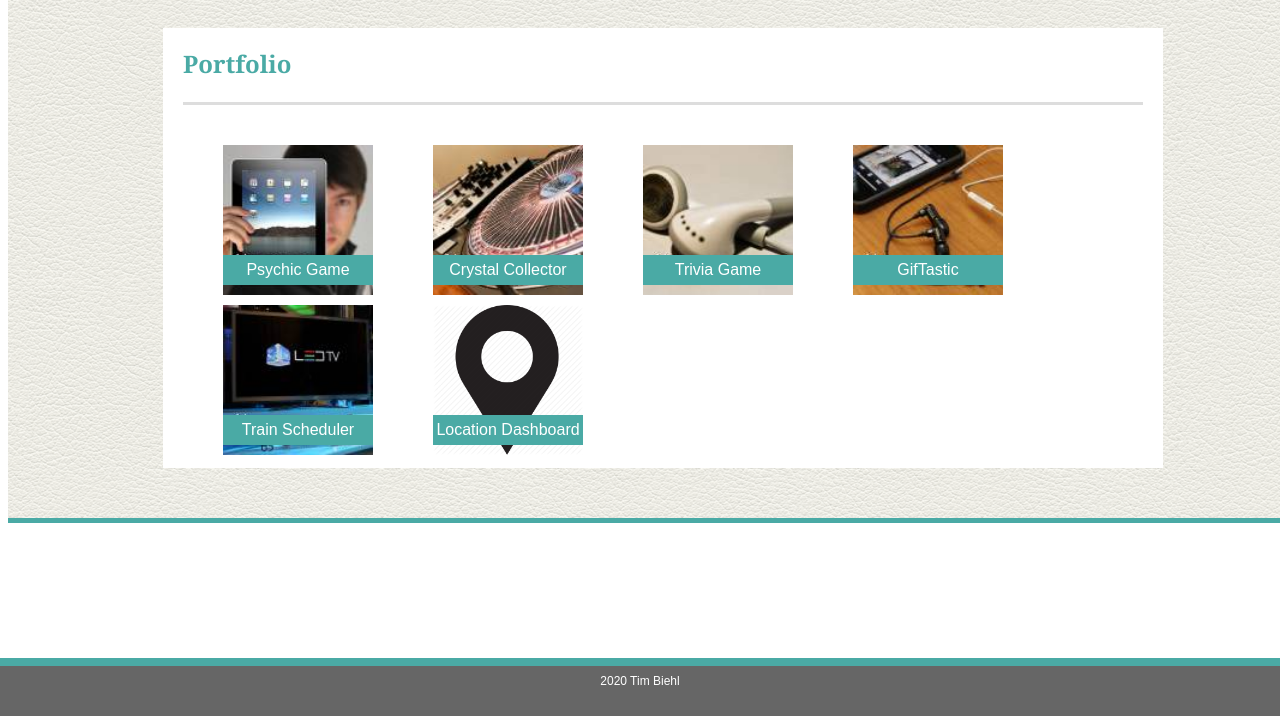
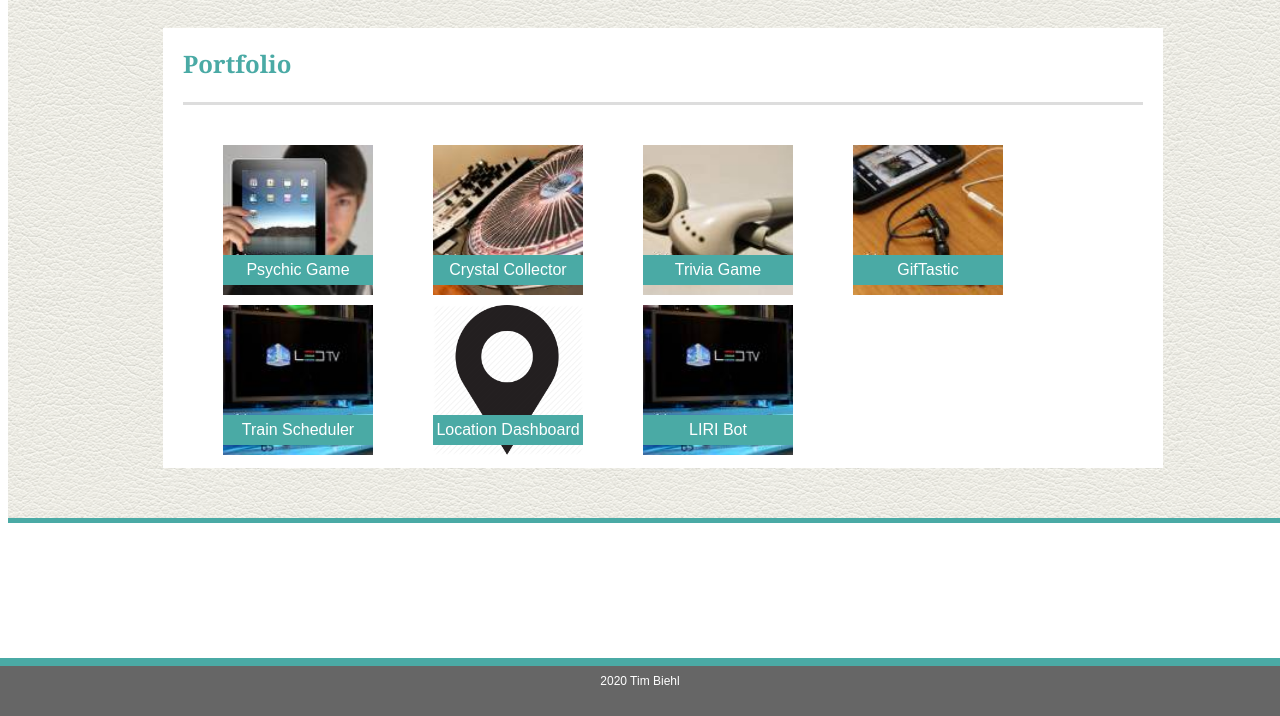
Before and after one commit to tbiehl22/Basic-Portfolio, a plain HTML site: page portfolio.html in a window 1280 px wide. Shown: the part 84-800 px from the top of the page. Drawn offline with Linux system fonts and the light colour scheme.

Commit message:
added liri bot to portfolio page

```diff
--- a/portfolio.html
+++ b/portfolio.html
@@ -32,6 +32,7 @@
                 <li class="box"><div><img class="project" src="assets/images/rutgers.jpg" alt="Project 1"><a class="title" href= "https://tbiehl22.github.io/gifTastic/">GifTastic</a></div></li>
                 <li class="box"><div><img class="project" src="assets/images/rock paper scissors.jpg" alt="Project 1"><a class="title" href="https://tbiehl22.github.io/train-scheduler/">Train Scheduler</a></div></li>
                 <li class="box"><div><img class="project" src="assets/images/location.png" alt="Project 1"><a class="title" href="https://tbiehl22.github.io/project1/">Location Dashboard</a></div></li>
+                <li class="box"><div><img class="project" src="assets/images/rock paper scissors.jpg" alt="Project 1"><a class="title" href="https://github.com/tbiehl22/liri-node-app">LIRI Bot</a></div></li>
             </ul>
         </section>
     </div>
```
Also changed, not shown: assets/images/liri bot.jpg (added), assets/images/liri bot.png (added).
